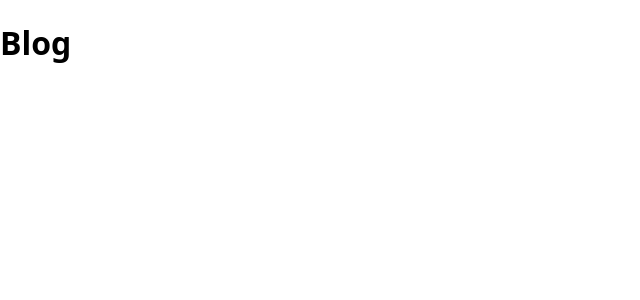
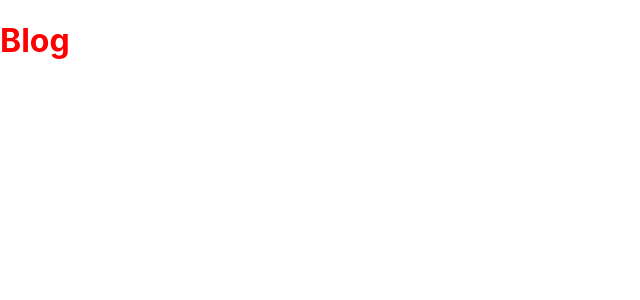
Before and after one commit to dafajudin/basic-nextjs, a Next.js app: page /blog in a window 1280 px wide. Shown: the top 300 px of the page, without its empty margins (0-640 px from the left). Built offline with nearby package versions, Linux system fonts and the light colour scheme.

Commit message:
update globals.css

```diff
--- a/styles/globals.css
+++ b/styles/globals.css
@@ -2,10 +2,20 @@
 body {
   padding: 0;
   margin: 0;
-  font-family: system-ui, -apple-system, BlinkMacSystemFont, 'Segoe UI', Roboto, Oxygen, Ubuntu, Cantarell, 'Open Sans', 'Helvetica Neue', sans-serif;
+  font-family: -apple-system, BlinkMacSystemFont, 'Segoe UI', Roboto, Oxygen, Ubuntu, Cantarell, 'Open Sans', 'Helvetica Neue', sans-serif;
+  max-width: 1400px;
+  margin: auto;
 }
 
 a {
   color : inherit;
   text-decoration: none;
 }
+
+* {
+  box-sizing: border-box;
+}
+
+.title {
+  color: red;
+}
```
